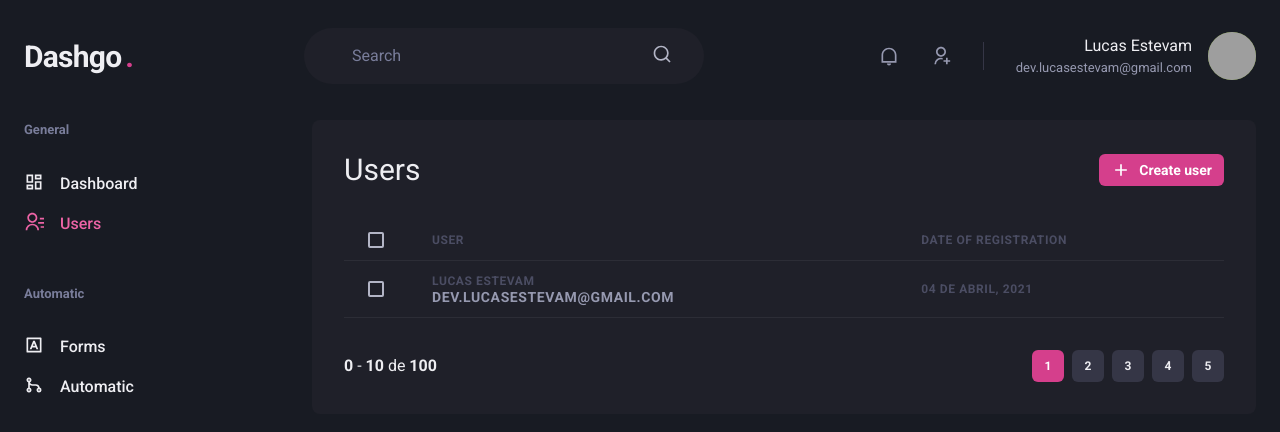
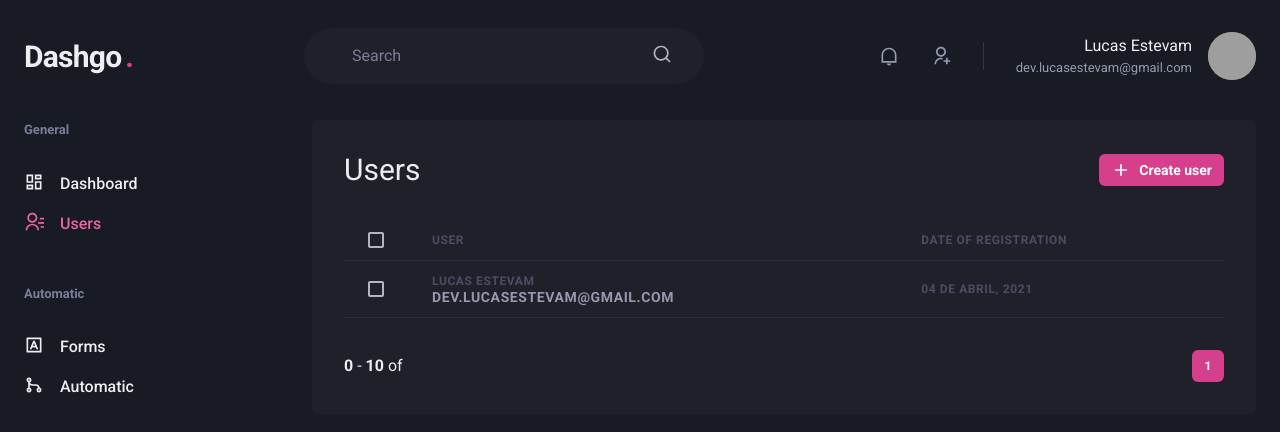
Before and after one commit to tl-lucasestevam/dash-go, a Next.js app: page /users in a window 1280 px wide. Shown: the top 432 px of the page. Built offline with nearby package versions, Linux system fonts and the light colour scheme; grey boxes are pictures that could not be loaded; what miragejs would draw is missing.

Commit message:
:sparkles: Add pagination component

```diff
--- a/src/components/Pagination/index.tsx
+++ b/src/components/Pagination/index.tsx
@@ -1,7 +1,43 @@
-import { Box, Button, Stack } from "@chakra-ui/react";
+import { Box, Button, Stack, Text } from "@chakra-ui/react";
 import Item from "./Item";
 
-const Pagination = () => {
+interface PaginationProps {
+  totalCountOfRegisters: number;
+  registersPerPage?: number;
+  currentPage?: number;
+  onPageChange: (page: number) => void;
+  siblingCount?: number;
+}
+
+const Pagination = ({
+  totalCountOfRegisters,
+  registersPerPage = 10,
+  currentPage = 1,
+  onPageChange,
+  siblingCount = 1,
+}: PaginationProps) => {
+  function generatePageArray(from: number, to: number) {
+    return [...new Array(to - from)]
+      .map((_, index) => {
+        return from + index + 1;
+      })
+      .filter((page) => page > 0);
+  }
+
+  const lastPage = Math.floor(totalCountOfRegisters / registersPerPage);
+  const previousPages =
+    currentPage > 1
+      ? generatePageArray(currentPage - 1 - siblingCount, currentPage - 1)
+      : [];
+
+  const nextPages =
+    currentPage < lastPage
+      ? generatePageArray(
+          currentPage,
+          Math.min(currentPage + siblingCount, lastPage)
+        )
+      : [];
+
   return (
     <Stack
       direction={["column", "row"]}
@@ -11,14 +47,42 @@ const Pagination = () => {
       spacing={6}
     >
       <Box>
-        <strong>0</strong> - <strong>10</strong> de <strong>100</strong>
+        <Text>
+          <strong>{registersPerPage * currentPage - registersPerPage}</strong> -{" "}
+          <strong>{registersPerPage * currentPage}</strong> of{" "}
+          <strong>{totalCountOfRegisters}</strong>
+        </Text>
       </Box>
       <Stack direction="row" spacing={2}>
-        <Item number={1} isCurrent />
-        <Item number={2} />
-        <Item number={3} />
-        <Item number={4} />
-        <Item number={5} />
+        {currentPage > 1 + siblingCount && (
+          <>
+            <Item number={1} />
+            {currentPage > 2 + siblingCount && (
+              <Text color="gray.300" w={8} textAlign="center">
+                ...
+              </Text>
+            )}
+          </>
+        )}
+
+        {previousPages.length > 0 &&
+          previousPages.map((page) => <Item key={page} number={page} />)}
+
+        <Item number={currentPage} isCurrent />
+
+        {nextPages.length > 0 &&
+          nextPages.map((page) => <Item key={page} number={page} />)}
+
+        {currentPage + siblingCount < lastPage && (
+          <>
+            {currentPage + 1 + siblingCount < lastPage && (
+              <Text color="gray.300" w={8} textAlign="center">
+                ...
+              </Text>
+            )}
+            <Item number={lastPage} />
+          </>
+        )}
       </Stack>
     </Stack>
   );
```
